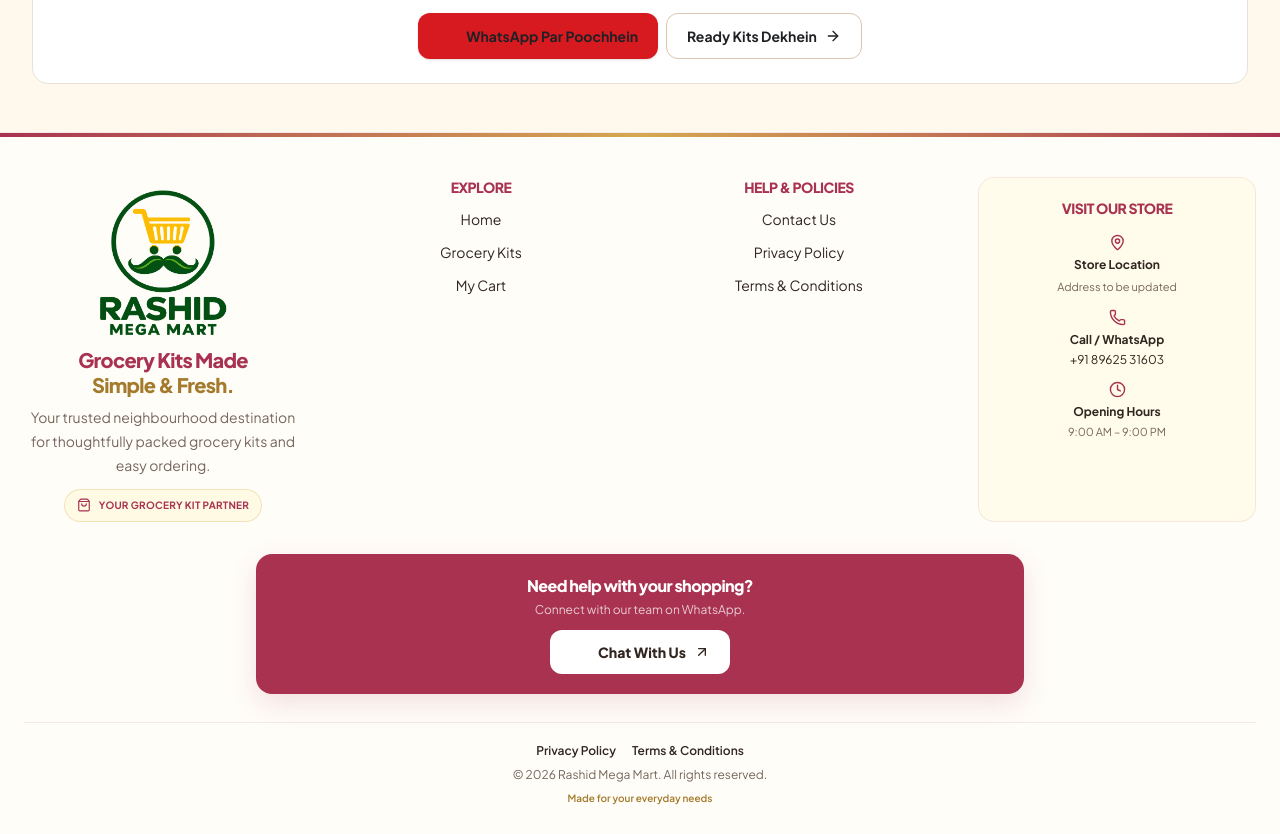
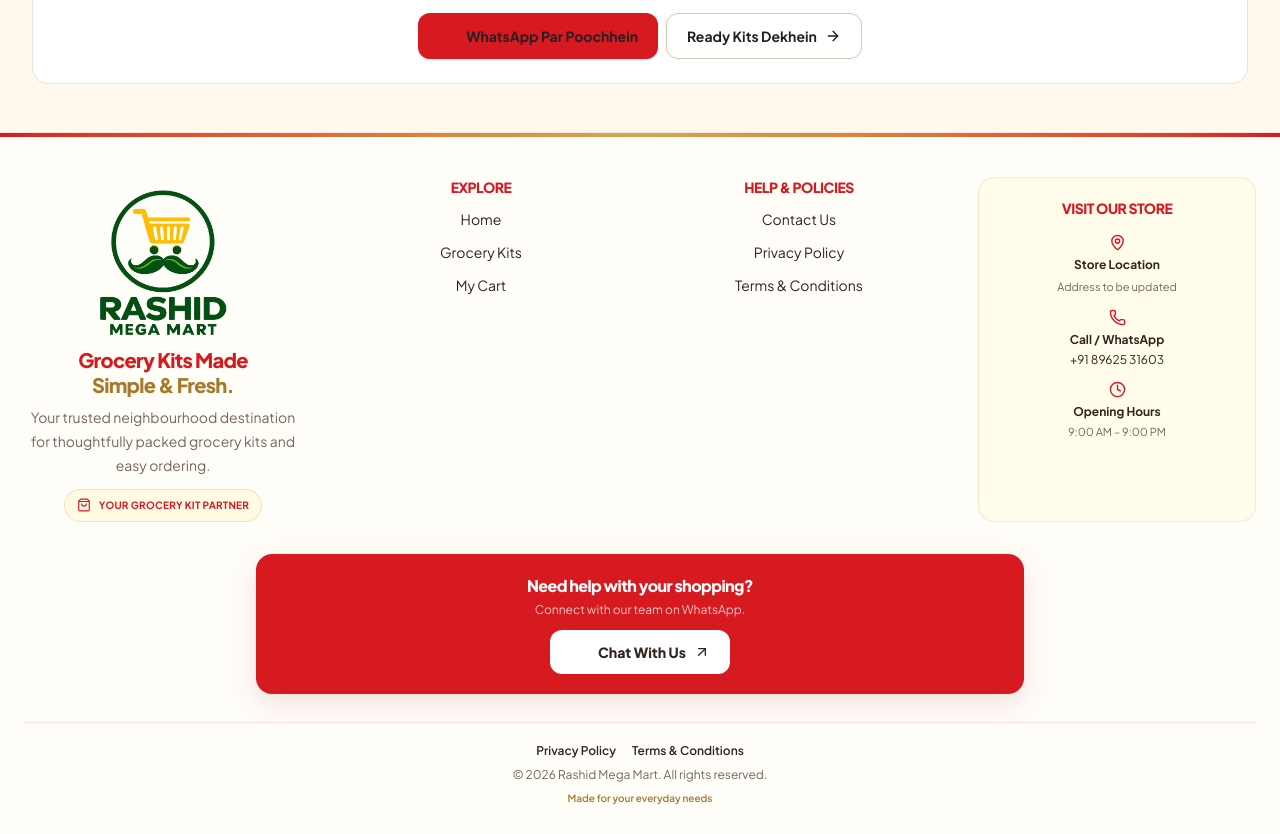
Before and after one commit to NoorTechnologies/rashidmegamartv0.1, a Next.js app: page / in a window 1280 px wide. Shown: the part 2340-3174 px from the top of the page. Built offline with nearby package versions, Linux system fonts and the light colour scheme.

Commit message:
Apply consistent bright grocery red storefront palette

```diff
--- a/src/components/Footer.tsx
+++ b/src/components/Footer.tsx
@@ -18,8 +18,8 @@ const policyLinks = [
 
 export default function Footer() {
   return (
-    <footer className="relative overflow-hidden border-t border-[#A83250]/10 bg-[#FFFDF8] text-center text-[#30251F]">
-      <div className="h-1 bg-gradient-to-r from-[#A83250] via-[#D4A84F] to-[#A83250]" />
+    <footer className="relative overflow-hidden border-t border-[#D71920]/10 bg-[#FFFDF8] text-center text-[#30251F]">
+      <div className="h-1 bg-gradient-to-r from-[#D71920] via-[#D4A84F] to-[#D71920]" />
 
       <div className="mx-auto max-w-7xl px-4 pb-5 pt-8 sm:px-6 sm:pb-7 sm:pt-10">
         <div className="grid grid-cols-1 justify-items-center gap-7 sm:grid-cols-2 sm:gap-9 lg:grid-cols-4 lg:gap-10">
@@ -27,7 +27,7 @@ export default function Footer() {
             <Link href="/" aria-label="Rashid Mega Mart Home">
               <Image src="/images/logo2.png" alt="Rashid Mega Mart" width={240} height={90} className="mx-auto h-auto w-[145px] object-contain sm:w-[170px]" />
             </Link>
-            <h2 className="mt-3 text-lg font-black leading-tight tracking-tight text-[#A83250] sm:text-xl">
+            <h2 className="mt-3 text-lg font-black leading-tight tracking-tight text-[#D71920] sm:text-xl">
               Grocery Kits Made
               <span className="block text-[#A47A2C]">Simple & Fresh.</span>
             </h2>
@@ -35,55 +35,55 @@ export default function Footer() {
               Your trusted neighbourhood destination for thoughtfully packed grocery kits and easy ordering.
             </p>
             <div className="mt-3 inline-flex items-center justify-center gap-2 rounded-full border border-[#D4A84F]/30 bg-[#FFF9D8]/60 px-3 py-2">
-              <ShoppingBag size={14} className="shrink-0 text-[#A83250]" />
-              <span className="text-[10px] font-bold tracking-wide text-[#A83250]">YOUR GROCERY KIT PARTNER</span>
+              <ShoppingBag size={14} className="shrink-0 text-[#D71920]" />
+              <span className="text-[10px] font-bold tracking-wide text-[#D71920]">YOUR GROCERY KIT PARTNER</span>
             </div>
           </div>
 
           <div className="w-full">
-            <h3 className="text-xs font-extrabold uppercase tracking-[0.14em] text-[#A83250] sm:text-sm">Explore</h3>
+            <h3 className="text-xs font-extrabold uppercase tracking-[0.14em] text-[#D71920] sm:text-sm">Explore</h3>
             <ul className="mt-3 flex flex-wrap items-center justify-center gap-x-4 gap-y-2 sm:flex-col sm:gap-3">
               {quickLinks.map((link) => (
                 <li key={link.href}>
-                  <Link href={link.href} className="text-xs text-[#76665C] transition-colors hover:text-[#A83250] sm:text-sm">{link.label}</Link>
+                  <Link href={link.href} className="text-xs text-[#76665C] transition-colors hover:text-[#D71920] sm:text-sm">{link.label}</Link>
                 </li>
               ))}
             </ul>
           </div>
 
           <div className="w-full">
-            <h3 className="text-xs font-extrabold uppercase tracking-[0.14em] text-[#A83250] sm:text-sm">Help & Policies</h3>
+            <h3 className="text-xs font-extrabold uppercase tracking-[0.14em] text-[#D71920] sm:text-sm">Help & Policies</h3>
             <ul className="mt-3 flex flex-wrap items-center justify-center gap-x-4 gap-y-3 sm:flex-col sm:gap-3">
               <li>
-                <a href={WHATSAPP_URL} target="_blank" rel="noopener noreferrer" className="text-xs text-[#76665C] transition-colors hover:text-[#A83250] sm:text-sm">Contact Us</a>
+                <a href={WHATSAPP_URL} target="_blank" rel="noopener noreferrer" className="text-xs text-[#76665C] transition-colors hover:text-[#D71920] sm:text-sm">Contact Us</a>
               </li>
               {policyLinks.map(({ label, href }) => (
                 <li key={href}>
-                  <Link href={href} className="text-xs text-[#76665C] transition-colors hover:text-[#A83250] sm:text-sm">{label}</Link>
+                  <Link href={href} className="text-xs text-[#76665C] transition-colors hover:text-[#D71920] sm:text-sm">{label}</Link>
                 </li>
               ))}
             </ul>
           </div>
 
-          <div className="w-full max-w-sm rounded-2xl border border-[#A83250]/10 bg-[#FFF9D8]/40 p-4 sm:p-5">
-            <h3 className="text-xs font-extrabold uppercase tracking-[0.14em] text-[#A83250] sm:text-sm">Visit Our Store</h3>
+          <div className="w-full max-w-sm rounded-2xl border border-[#D71920]/10 bg-[#FFF9D8]/40 p-4 sm:p-5">
+            <h3 className="text-xs font-extrabold uppercase tracking-[0.14em] text-[#D71920] sm:text-sm">Visit Our Store</h3>
             <div className="mt-4 space-y-3">
               <div className="flex flex-col items-center gap-1.5">
-                <MapPin size={17} className="text-[#A83250]" />
+                <MapPin size={17} className="text-[#D71920]" />
                 <div>
                   <p className="text-xs font-bold text-[#30251F]">Store Location</p>
                   <p className="mt-1 text-[11px] leading-5 text-[#76665C]">Address to be updated</p>
                 </div>
               </div>
               <div className="flex flex-col items-center gap-1.5">
-                <Phone size={17} className="text-[#A83250]" />
+                <Phone size={17} className="text-[#D71920]" />
                 <div>
                   <p className="text-xs font-bold text-[#30251F]">Call / WhatsApp</p>
                   <a href={WHATSAPP_URL} target="_blank" rel="noopener noreferrer" className="mt-1 inline-block text-xs text-[#76665C] transition hover:text-[#138047]">+91 89625 31603</a>
                 </div>
               </div>
               <div className="flex flex-col items-center gap-1.5">
-                <Clock size={17} className="text-[#A83250]" />
+                <Clock size={17} className="text-[#D71920]" />
                 <div>
                   <p className="text-xs font-bold text-[#30251F]">Opening Hours</p>
                   <p className="mt-1 text-[11px] text-[#76665C]">9:00 AM – 9:00 PM</p>
@@ -93,22 +93,22 @@ export default function Footer() {
           </div>
         </div>
 
-        <div className="mx-auto mt-7 flex max-w-3xl flex-col items-center gap-3 rounded-2xl bg-[#A83250] p-4 text-center shadow-[0_10px_28px_rgba(168,50,80,0.14)] sm:mt-8 sm:px-6 sm:py-5">
+        <div className="mx-auto mt-7 flex max-w-3xl flex-col items-center gap-3 rounded-2xl bg-[#D71920] p-4 text-center shadow-[0_10px_28px_rgba(168,50,80,0.14)] sm:mt-8 sm:px-6 sm:py-5">
           <div>
             <h3 className="text-sm font-extrabold text-white sm:text-base">Need help with your shopping?</h3>
             <p className="mt-1 text-[11px] text-white/75 sm:text-xs">Connect with our team on WhatsApp.</p>
           </div>
-          <a href={WHATSAPP_URL} target="_blank" rel="noopener noreferrer" className="inline-flex min-h-10 w-full max-w-[220px] items-center justify-center gap-2 rounded-xl bg-white px-4 py-2.5 text-xs font-extrabold text-[#A83250] transition hover:bg-[#FFF9D8] active:scale-[0.98] sm:min-h-11 sm:w-auto sm:px-5 sm:py-3 sm:text-sm">
+          <a href={WHATSAPP_URL} target="_blank" rel="noopener noreferrer" className="inline-flex min-h-10 w-full max-w-[220px] items-center justify-center gap-2 rounded-xl bg-white px-4 py-2.5 text-xs font-extrabold text-[#D71920] transition hover:bg-[#FFF9D8] active:scale-[0.98] sm:min-h-11 sm:w-auto sm:px-5 sm:py-3 sm:text-sm">
             <Image src="/Whatsapp-3d.svg" alt="" width={23} height={23} unoptimized className="size-5 object-contain" />
             Chat With Us
             <ArrowUpRight size={16} />
           </a>
         </div>
 
-        <div className="mt-6 flex flex-col items-center justify-center gap-2 border-t border-[#A83250]/10 pt-4 text-center sm:mt-7 sm:pt-5">
+        <div className="mt-6 flex flex-col items-center justify-center gap-2 border-t border-[#D71920]/10 pt-4 text-center sm:mt-7 sm:pt-5">
           <div className="flex flex-wrap items-center justify-center gap-x-4 gap-y-2">
             {policyLinks.map(({ label, href }) => (
-              <Link key={href} href={href} className="text-[10px] font-semibold text-[#76665C] transition-colors hover:text-[#A83250] sm:text-xs">{label}</Link>
+              <Link key={href} href={href} className="text-[10px] font-semibold text-[#76665C] transition-colors hover:text-[#D71920] sm:text-xs">{label}</Link>
             ))}
           </div>
           <p className="text-[10px] text-[#76665C] sm:text-xs">© {new Date().getFullYear()} Rashid Mega Mart. All rights reserved.</p>
```
